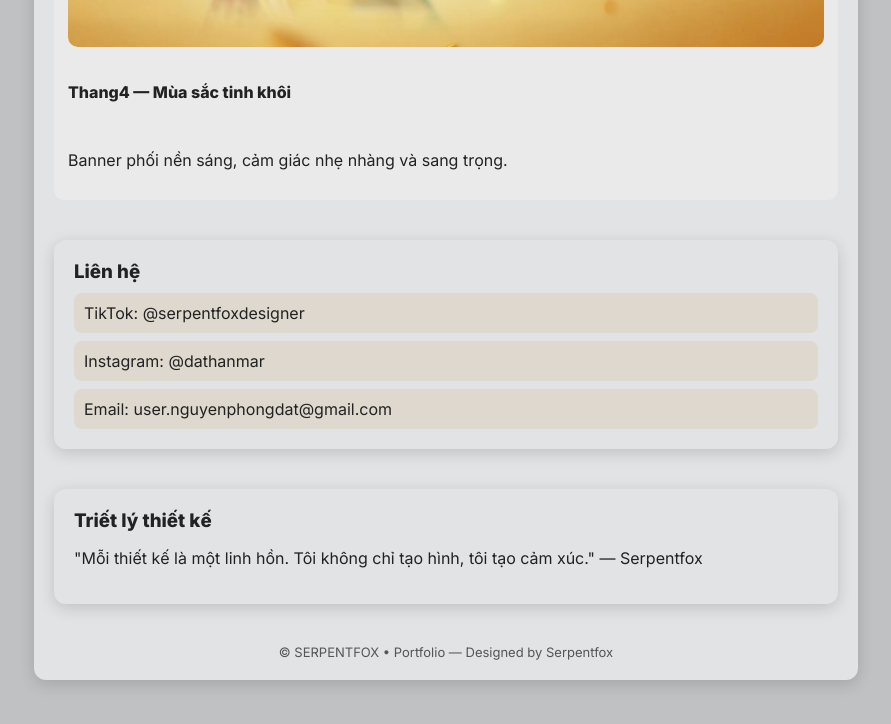
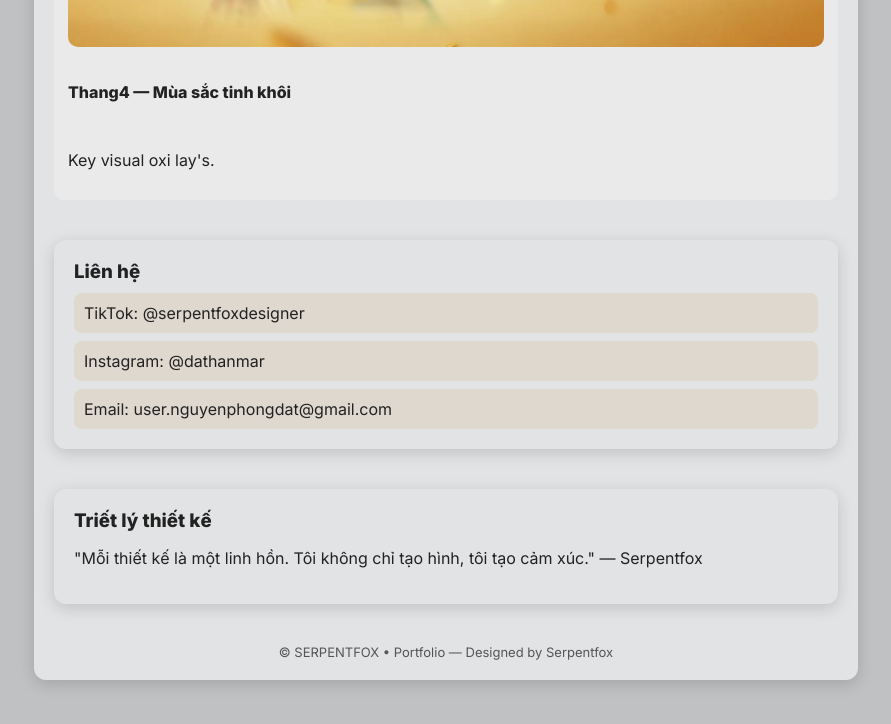
Before and after one commit to serpentfox/Serpentfox.github.io, a plain HTML site: page index.html in a window 1280 px wide. Shown: the part 2943-3667 px from the top of the page, without its empty margins (194-1085 px from the left). Drawn offline with Linux system fonts and the light colour scheme.

Commit message:
Update index.html

```diff
--- a/index.html
+++ b/index.html
@@ -124,7 +124,7 @@ footer{text-align:center;margin-top:24px;color:var(--muted);font-size:13px}
     <div class="banner-item">
       <div class="thumb"><img src="images/ccc.jpg" alt="Thang4 Banner"></div>
       <h4>Thang4 — Mùa sắc tinh khôi</h4>
-      <p>Banner phối nền sáng, cảm giác nhẹ nhàng và sang trọng.</p>
+      <p>Key visual oxi lay's.</p>
     </div>
 
 
```
